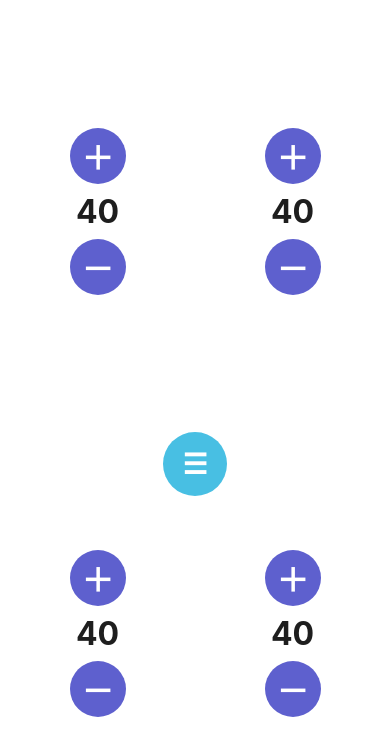
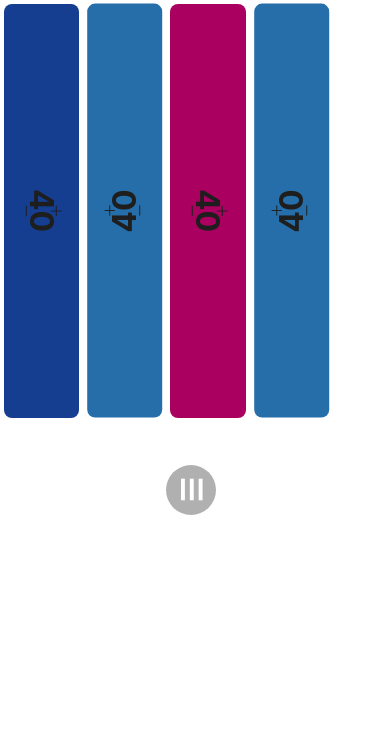
Before and after one commit to BrodyHughes/Rhystic_Buddy, a React Native app: screen / in a window 390 px wide. Shown: the top 756 px of the page. Built offline with nearby package versions, Linux system fonts and the light colour scheme.

Commit message:
add basic styling, color randomizer, reset life button

```diff
--- a/App.tsx
+++ b/App.tsx
@@ -2,30 +2,39 @@ import React from 'react';
 import {SafeAreaView, View, StatusBar, StyleSheet} from 'react-native';
 import PlayerPanel from './components/PlayerPanel';
 import CentralMenuButton from './components/CentralMenuButton';
+import {useLifeStore} from './store/useLifeStore';
 
 export default function App() {
+  const players = useLifeStore(s => s.players);
+  console.log('players', players);
+  console.log('players.length', players.length);
   return (
     <SafeAreaView style={styles.screen}>
       <StatusBar barStyle="light-content" />
-
-      {/* 2×2 grid for the 4 players */}
       <View style={styles.grid}>
-        {Array.from({length: 4}, (_, i) => (
+        {Array.from({length: players.length}, (_, i) => (
           <PlayerPanel key={i} index={i} />
         ))}
       </View>
-
       <CentralMenuButton />
     </SafeAreaView>
   );
 }
 
 const styles = StyleSheet.create({
-  screen: {flex: 1, backgroundColor: 'palette.background'},
+  screen: {
+    flex: 1,
+    flexDirection: 'column',
+    flexWrap: 'wrap',
+    alignItems: 'center',
+    justifyContent: 'center',
+    backgroundColor: 'palette.background',
+    padding: 0,
+    margin: 0,
+  },
   grid: {
-    // ✅ stays the same
     flex: 1,
     flexDirection: 'row',
-    flexWrap: 'wrap', // allows wrapping after two items
+    flexWrap: 'wrap',
   },
 });
--- a/components/CentralMenuButton.tsx
+++ b/components/CentralMenuButton.tsx
@@ -11,10 +11,17 @@
 
 import React, {useState} from 'react';
 import {Modal, View, TouchableOpacity, Text, StyleSheet} from 'react-native';
-import {palette, radius} from '../styles/global';
+import {radius} from '../styles/global';
+import {useLifeStore} from '../store/useLifeStore';
 
 export default function CentralMenuButton() {
   const [open, setOpen] = useState(false);
+
+  const handleReset = () => {
+    useLifeStore.setState(({players}) => ({
+      players: players.map(p => ({...p, life: 40, delta: 0})),
+    }));
+  };
 
   return (
     <>
@@ -31,9 +38,18 @@ export default function CentralMenuButton() {
           style={styles.backdrop}
           onPress={() => setOpen(false)}>
           <View style={styles.menu}>
-            <Text style={styles.menuItem}>⚙️ Settings (placeholder)</Text>
-            <Text style={styles.menuItem}>➕ Add Player (todo)</Text>
-            <Text style={styles.menuItem}>❌ Close</Text>
+            <Text style={styles.menuTitle}>Settings</Text>
+            <TouchableOpacity style={styles.menuItem} onPress={() => {}}>
+              <Text>Players (todo)</Text>
+            </TouchableOpacity>
+            <TouchableOpacity style={styles.menuItem} onPress={handleReset}>
+              <Text>Reset Life</Text>
+            </TouchableOpacity>
+            <TouchableOpacity
+              style={(styles.menuItem, styles.closeButton)}
+              onPress={() => setOpen(false)}>
+              <Text style={styles.closeButtonText}>x</Text>
+            </TouchableOpacity>
           </View>
         </TouchableOpacity>
       </Modal>
@@ -41,21 +57,22 @@ export default function CentralMenuButton() {
   );
 }
 
-const FAB_SIZE = 64;
+const FAB_SIZE = 50;
 const styles = StyleSheet.create({
   fab: {
     position: 'absolute',
-    top: '55%',
-    left: '50%',
+    top: '58%',
+    left: '49%',
     marginLeft: -FAB_SIZE / 2,
     marginTop: -FAB_SIZE / 2,
     width: FAB_SIZE,
     height: FAB_SIZE,
     borderRadius: radius.pill,
-    backgroundColor: palette.secondary,
+    backgroundColor: '#b0b0b0',
     justifyContent: 'center',
     alignItems: 'center',
     elevation: 5,
+    transform: [{rotate: '90deg'}],
   },
   fabText: {color: '#fff', fontSize: 28, fontWeight: '700'},
   backdrop: {
@@ -68,7 +85,29 @@ const styles = StyleSheet.create({
     backgroundColor: '#fff',
     borderRadius: radius.md,
     padding: 24,
-    minWidth: 220,
+    minWidth: '50%',
   },
   menuItem: {fontSize: 18, marginVertical: 6},
+  closeButton: {
+    borderRadius: radius.pill,
+    position: 'absolute',
+    top: 0,
+    right: 0,
+    height: 30,
+    width: 30,
+    padding: 0,
+    margin: 0,
+    justifyContent: 'center',
+    alignItems: 'center',
+  },
+  closeButtonText: {
+    fontFamily: 'monospace',
+    fontSize: 20,
+    fontWeight: '400',
+  },
+  menuTitle: {
+    fontSize: 20,
+    fontWeight: '700',
+    marginBottom: 10,
+  },
 });
--- a/components/PlayerPanel.tsx
+++ b/components/PlayerPanel.tsx
@@ -16,32 +16,37 @@ interface Props {
 }
 
 export default function PlayerPanel({index}: Props) {
-  const {life, delta} = useLifeStore((s: {players: any[]}) => s.players[index]);
+  const {life, delta, id, theme} = useLifeStore(
+    (s: {players: any[]}) => s.players[index],
+  );
+  const isEven = id % 2 === 0;
   const changeLife = useLifeStore((s: {changeLife: any}) => s.changeLife);
 
   return (
-    <View style={styles.container}>
-      <TouchableOpacity
-        style={styles.button}
-        onPress={() => changeLife(index, +1)}>
-        <Text style={styles.btnText}>＋</Text>
-      </TouchableOpacity>
-
+    <View
+      style={[
+        styles.container,
+        {
+          backgroundColor: theme.bg,
+          transform: [{rotate: !isEven ? '180deg' : '0deg'}],
+        },
+      ]}>
       <View style={styles.lifeBlock}>
         <Text style={styles.life}>{life}</Text>
         {delta !== 0 && (
-          <Text
-            style={[
-              styles.delta,
-              {color: delta > 0 ? palette.success : palette.danger},
-            ]}>
+          // eslint-disable-next-line react-native/no-inline-styles
+          <Text style={[styles.delta, {color: delta > 0 ? '#000' : '#000'}]}>
             {delta > 0 ? `+${delta}` : delta}
           </Text>
         )}
       </View>
-
       <TouchableOpacity
-        style={styles.button}
+        style={[styles.button, styles.increment]}
+        onPress={() => changeLife(index, +1)}>
+        <Text style={styles.btnText}>＋</Text>
+      </TouchableOpacity>
+      <TouchableOpacity
+        style={[styles.button, styles.decrement]}
         onPress={() => changeLife(index, -1)}>
         <Text style={styles.btnText}>－</Text>
       </TouchableOpacity>
@@ -51,23 +56,50 @@ export default function PlayerPanel({index}: Props) {
 
 const styles = StyleSheet.create({
   container: {
-    width: '50%', // ← half the screen width
-    height: '50%', // ← half the screen height
+    width: '50%',
+    height: '49%',
+    flexDirection: 'column',
+    flex: 1,
     justifyContent: 'center',
     alignItems: 'center',
-    backgroundColor: palette.surface,
+    backgroundColor: '#efefef',
     padding: spacing.md,
+    borderRadius: radius.md,
+    margin: spacing.xs,
   },
-  lifeBlock: {alignItems: 'center', marginVertical: spacing.sm},
+  lifeBlock: {
+    alignItems: 'center',
+    marginVertical: spacing.sm,
+    // backgroundColor: 'red',
+    transform: [{rotate: '90deg'}],
+  },
   life: {...typography.heading1},
-  delta: {...typography.caption, marginTop: 2},
+  delta: {
+    ...typography.caption,
+    marginTop: 2,
+    position: 'absolute',
+    bottom: -12,
+    left: '53%',
+    transform: [{translateX: -67}],
+  },
   button: {
-    backgroundColor: palette.primary,
-    width: 56,
-    height: 56,
-    borderRadius: radius.pill,
+    // backgroundColor: palette.primary,
+    borderRadius: 0,
+    position: 'absolute',
+    width: '60%',
+    height: '100%',
     justifyContent: 'center',
     alignItems: 'center',
+    backgroundColor: 'transparent',
   },
-  btnText: {color: '#fff', fontSize: 32, fontWeight: '600'},
+  increment: {
+    right: 0,
+  },
+  decrement: {
+    left: 0,
+  },
+  btnText: {
+    color: palette.textPrimary,
+    transform: [{rotate: '90deg'}],
+  },
 });
--- /dev/null
+++ b/helpers/colorRandomizer.tsx
@@ -0,0 +1,25 @@
+/**
+ * Utility that returns a colour from a preset palette.
+ *
+ * – No React hooks, no dependencies.
+ * – If you pass a `seed`, the *same* seed will always map to the
+ *   *same* colour (deterministic hash → palette index).
+ * – If you omit the seed, the colour is chosen randomly each call.
+ */
+
+export const PALETTE = [
+  '#3D3A8C', // deep sapphire
+  '#256EA9', // dark cerulean
+  '#0D6E6E', // smoky teal
+  '#7E2553', // mulberry
+  '#53317D', // amethyst
+  '#AA005F', // boysenberry
+  '#8C5A00', // bronze ochre
+  '#153E90', // lapis lazuli
+] as const;
+
+export type PaletteColor = (typeof PALETTE)[number];
+
+export default function randomColor(): PaletteColor {
+  return PALETTE[Math.floor(Math.random() * PALETTE.length)];
+}
--- a/store/useLifeStore.ts
+++ b/store/useLifeStore.ts
@@ -1,53 +1,67 @@
-/**
- * Life‑total store (with auto‑clearing delta)
- * ------------------------------------------
- * TODO (next): poison, commander damage, etc.
- */
+// store/useLifeStore.ts
+import {create} from 'zustand';
+import randomColor from '../helpers/colorRandomizer';
 
-import {create} from 'zustand';
+/** one player’s local prefs */
+export interface PlayerTheme {
+  bg: string; // panel background
+  plus: string; // + button colour
+  minus: string; // – button colour
+}
 
 interface PlayerState {
   life: number;
   delta: number;
+  theme: PlayerTheme;
   timer?: NodeJS.Timeout;
 }
 
 interface LifeStore {
   players: PlayerState[];
   changeLife: (index: number, amount: number) => void;
-  resetDeltas: () => void;
+  /** update just the theme for a single player */
+  setPlayerTheme: (index: number, theme: Partial<PlayerTheme>) => void;
 }
 
+const randomTheme = (): PlayerTheme => {
+  const base = randomColor();
+  return {bg: base, plus: '#FFFFFF', minus: '#FFFFFF'};
+};
+
 export const useLifeStore = create<LifeStore>(set => ({
-  players: Array.from({length: 4}, () => ({life: 40, delta: 0})),
+  // initialise four players with random colours & 40 life
+  players: Array.from({length: 4}, (_, i) => ({
+    id: i,
+    life: 40,
+    delta: 0,
+    theme: randomTheme(),
+  })),
 
   changeLife: (index, amount) =>
     set(state => {
-      /** clone the array so the reference changes */
-      const nextPlayers = [...state.players];
-      const current = {...nextPlayers[index]};
+      const next = [...state.players];
+      const p = {...next[index]};
 
-      // clear previous timer if it exists
-      if (current.timer) clearTimeout(current.timer);
+      if (p.timer) clearTimeout(p.timer);
+      p.life += amount;
+      p.delta += amount;
 
-      current.life += amount;
-      current.delta += amount;
-
-      // schedule delta reset
-      current.timer = setTimeout(() => {
+      p.timer = setTimeout(() => {
         set(cur => {
           const updated = [...cur.players];
           updated[index] = {...updated[index], delta: 0, timer: undefined};
           return {players: updated};
         });
-      }, 1000);
+      }, 5000);
 
-      nextPlayers[index] = current;
-      return {players: nextPlayers};
+      next[index] = p;
+      return {players: next};
     }),
 
-  resetDeltas: () =>
-    set(state => ({
-      players: state.players.map(p => ({...p, delta: 0})),
-    })),
+  setPlayerTheme: (index, theme) =>
+    set(state => {
+      const next = [...state.players];
+      next[index] = {...next[index], theme: {...next[index].theme, ...theme}};
+      return {players: next};
+    }),
 }));
```
